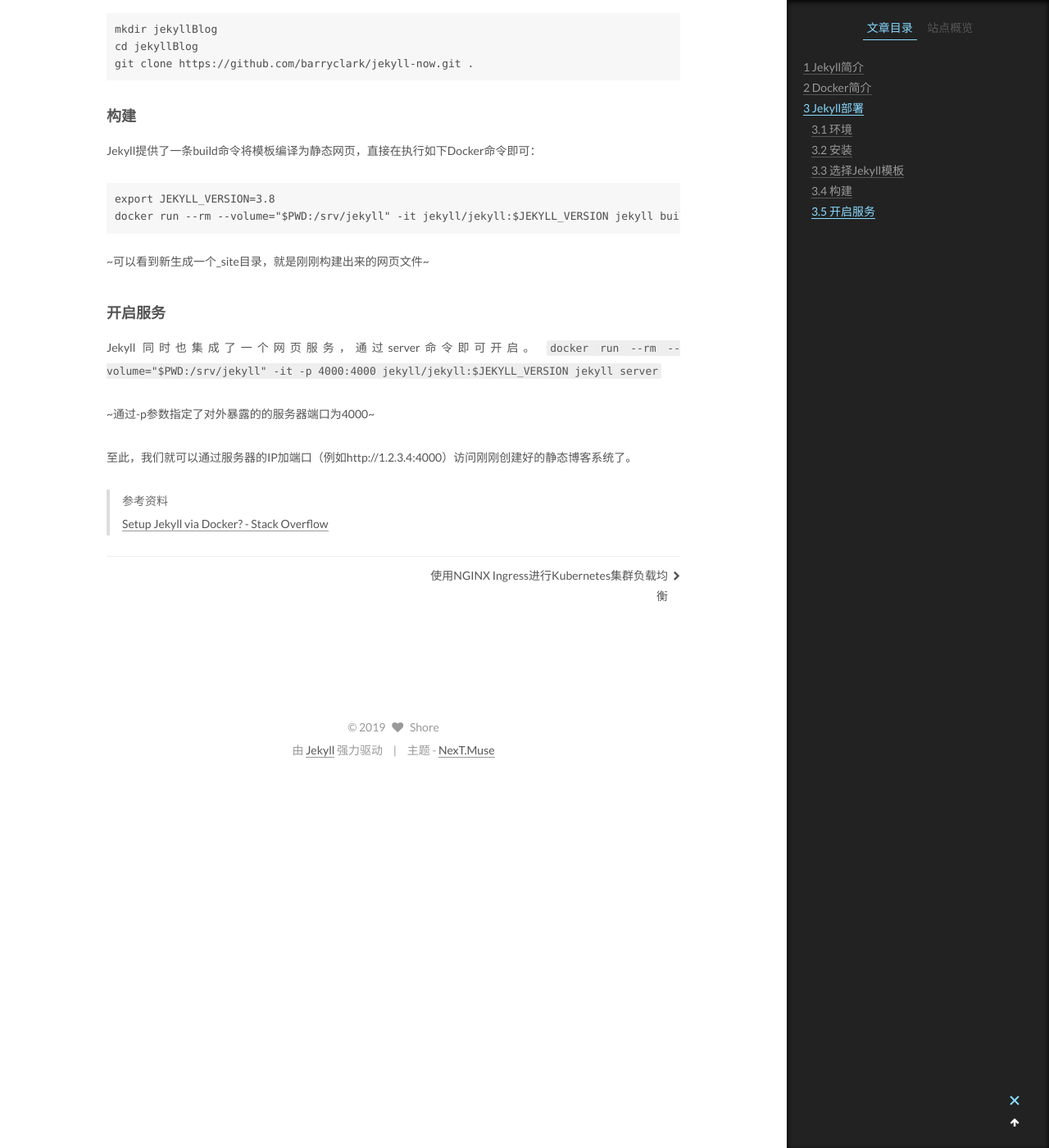
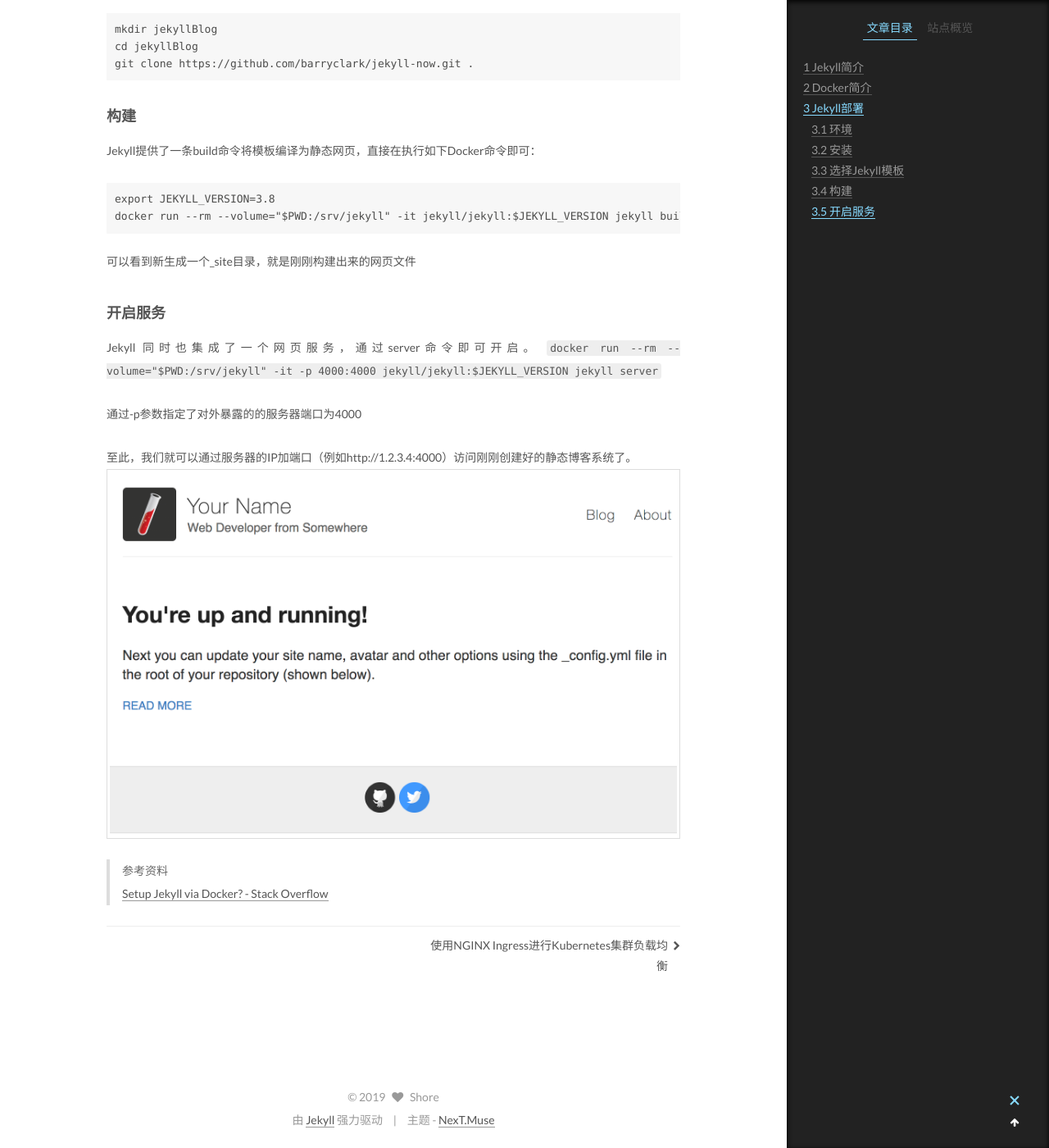
Before and after one commit to ShoreCN/ShoreCN.github.io, a Jekyll site: the page built from _posts/2019-02-25-Deploy-Jekyll-by-docker-in-AWS.md, in a window 1280 px wide and 1400 px high, scrolled down 1335 px. Shown: the whole window at 82% size. Built offline with Jekyll 4.4.1, drawn with Linux system fonts in a browser that asks for light colours.

Commit message:
Deploy jekyll by docker in AWS

````diff
--- a/_posts/2019-02-25-Deploy-Jekyll-by-docker-in-AWS.md
+++ b/_posts/2019-02-25-Deploy-Jekyll-by-docker-in-AWS.md
@@ -39,16 +39,16 @@ export JEKYLL_VERSION=3.8
 docker run --rm --volume="$PWD:/srv/jekyll" -it jekyll/jekyll:$JEKYLL_VERSION jekyll build
 ```
 
-~可以看到新生成一个_site目录，就是刚刚构建出来的网页文件~
+可以看到新生成一个_site目录，就是刚刚构建出来的网页文件
 
 ### 开启服务
 Jekyll 同时也集成了一个网页服务，通过server命令即可开启。
 `docker run --rm --volume="$PWD:/srv/jekyll" -it -p 4000:4000 jekyll/jekyll:$JEKYLL_VERSION jekyll server`
 
-~通过-p参数指定了对外暴露的的服务器端口为4000~
+通过-p参数指定了对外暴露的的服务器端口为4000
 
 至此，我们就可以通过服务器的IP加端口（例如http://1.2.3.4:4000）访问刚刚创建好的静态博客系统了。
-
+![jekyllstartuppage](https://raw.githubusercontent.com/ShoreCN/ShoreCN.github.io/master/resource/jekyllStartupPage.png)
 
 
 > 参考资料
````
Also changed, not shown: 4 other files.
